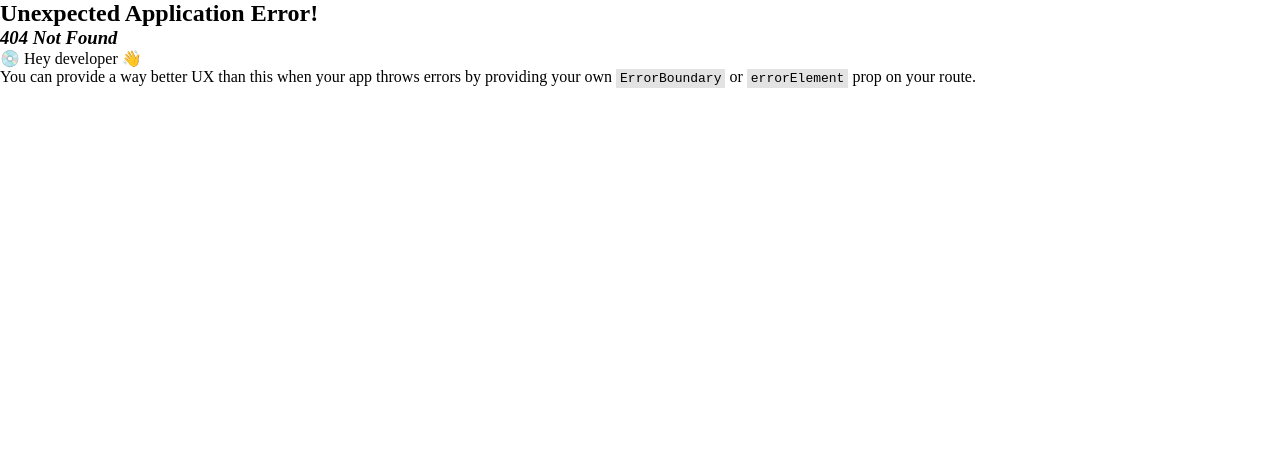
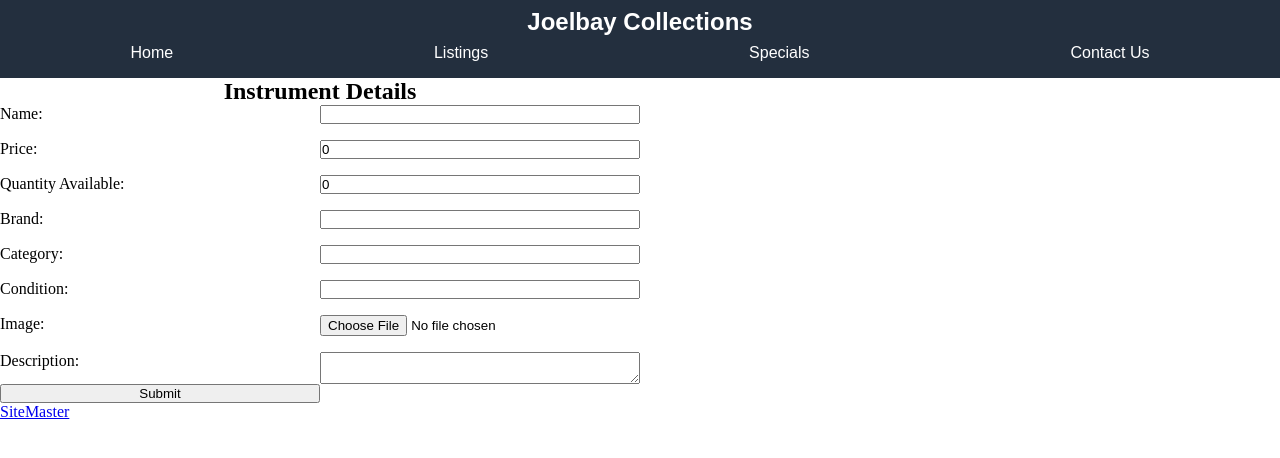
Before and after one commit to lanbow93/joelbay_frontend, a React (Vite) app: page /editmenu in a window 1280 px wide. Before the commit this address had no page. Shown: the top 458 px of the page. Built offline with nearby package versions, Linux system fonts and the light colour scheme; a web font is replaced by a local one.

Commit message:
testing cookies when deployed

```diff
--- a/src/app.scss
+++ b/src/app.scss
@@ -26,7 +26,13 @@ $fancy-font: 'Agbalumo', sans-serif;
         }
 
     }
+    .loadingScreen img {
+        max-width: 80%;
+
+    }
 }
+
+
 
 .navigation {
     background-color: #232F3E;
@@ -103,9 +109,79 @@ $fancy-font: 'Agbalumo', sans-serif;
     }
 }
 
+
+// Mixin for common styles
+@mixin button-styles {
+    background-color: var(--lightpurple-color);
+    box-shadow: 2px 3px 4px black;
+    font-size: 1.5rem;
+    border-radius: 0.5rem;
+    padding: 0.25rem 0.5rem;
+    color: white;
+  }
+
+  .loadingScreen img {
+    margin-top: 2rem;
+    min-width: 80%;
+    border-radius: 30rem;
+    justify-self: center;
+}
+  .errorModal {
+    position: absolute;
+    inset: 0;
+    background-color: rgba(0, 0, 0, 0.623);
+    display: none;
+  }
+
+  .showError {
+    display: flex;
+    justify-content: center; // Center horizontally
+    align-items: center; // Center vertically
+  }
+
+  .errorScreen {
+    background-color: grey;
+    position: absolute;
+    padding: 1rem;
+    justify-self: center;
+
+
+    h1 {
+      color: white;
+      text-shadow: red 1px 1px;
+      margin-bottom: 0.5rem;
+    }
+
+    h2 {
+      color: white;
+      margin-bottom: 1rem;
+    }
+
+    button {
+      @include button-styles; // Using the mixin
+    }
+  }
 .homepage{
     h1{
         text-align: center;
         font-family: $fancy-font;
     }
 }
+
+.loginPage {
+    display: flex;
+    justify-content: center;
+    text-align: center;
+}
+
+form {
+    display: grid;
+    grid-template-columns: 20rem 20rem;
+    h2 {
+        grid-column: span 2;
+        text-align: center;
+    }
+    input{
+        margin-bottom: 1rem;
+    }
+}
--- a/src/pages/AdminLogin.tsx
+++ b/src/pages/AdminLogin.tsx
@@ -1,10 +1,10 @@
 import { ChangeEvent, useState } from 'react'
-import { Link, useNavigate } from 'react-router-dom'
+import { useNavigate } from 'react-router-dom'
 import ErrorScreen from '../components/ErrorScreen'
 import LoadingScreen from '../components/LoadingScreen'
 import url from '../router/url'
 
-function Login() {
+function AdminLogin() {
     const [isLoading, setIsLoading] = useState(false)
     const [isModalActive, setIsModalActive] = useState(false)
     const [errorData, setErrorData] = useState({
@@ -34,19 +34,14 @@ function Login() {
             })
 
             if (response.ok) {
-                const jsonResponse = await response.json()
-                sessionStorage.setItem(
-                    'account',
-                    JSON.stringify(jsonResponse.data)
-                )
-                navigate('/home')
+                navigate('/editmenu')
             } else {
                 const data = await response.json()
                 console.log(data);
                 const { error, message, status } = data
                 setErrorData({
-                    errorMessage: status,
-                    errorAdditional: message,
+                    errorMessage: message,
+                    errorAdditional: status,
                     errorStatus: error,
                 })
                 setIsModalActive(true)
@@ -60,8 +55,6 @@ function Login() {
 
     const handleInputChange = (event: ChangeEvent<HTMLInputElement>) => {
         const { name, value } = event.target
-        // Use the validateNoSpaces function for the username field
-
         setUserData({ ...userData, [name]: value })
     }
 
@@ -84,7 +77,7 @@ function Login() {
                     <LoadingScreen />
                 ) : (
                     <form onSubmit={handleSubmission}>
-                        <h2>Speedy Login</h2>
+                        <h2>Admin Login</h2>
                         <label>Username:</label>
                         <input
                             required
@@ -111,4 +104,4 @@ function Login() {
     )
 }
 
-export default Login
+export default AdminLogin
--- /dev/null
+++ b/src/pages/EditMenu.tsx
@@ -0,0 +1,201 @@
+import { ChangeEvent,useState } from "react"
+import { useNavigate } from "react-router-dom"
+import url from "../router/url"
+import ErrorScreen from "../components/ErrorScreen"
+import LoadingScreen from "../components/LoadingScreen"
+
+interface InstrumentData {
+    name: string;
+    description: string;
+    image: File | null | any;
+    price: number | any;
+    quantityAvailable: number | any;
+    brand: string;
+    category: string;
+    condition: string;
+  }
+
+
+function EditMenu(){
+    const [isLoading, setIsLoading] = useState(false)
+    const [isModalActive, setIsModalActive] = useState(false)
+    const [errorData, setErrorData] = useState({
+        errorMessage: '',
+        errorStatus: '',
+        errorAdditional: '',
+    })
+
+    const [instrumentData, setInstrumentData] = useState<InstrumentData>({
+        name: "",
+        description: "",
+        image: null,
+        price: 0,
+        quantityAvailable: 0,
+        brand: "",
+        category: "",
+        condition: ""
+    })
+    const handleFileChange = (event: React.ChangeEvent<HTMLInputElement>) => {
+        // Handle file change and update the state
+        const files = event.target.files;
+
+        if (files && files.length > 0) {
+          const file = files[0];
+          setInstrumentData((prevData) => ({ ...prevData, image: file }));
+        }
+      };
+
+    const handleSubmission = async (
+        event: React.FormEvent<HTMLFormElement>
+    ) => {
+        event.preventDefault()
+        setIsLoading(true)
+        try {
+            const formData = new FormData();
+            formData.append('name', instrumentData.name);
+            formData.append('description', instrumentData.description);
+            formData.append('image', instrumentData.image); // Append the file
+            formData.append('price', instrumentData.price);
+            formData.append('quantityAvailable', instrumentData.quantityAvailable);
+            formData.append('brand', instrumentData.brand);
+            formData.append('category', instrumentData.category);
+            formData.append('condition', instrumentData.condition);
+
+            const response = await fetch(url + '/instruments', {
+              method: 'POST',
+              body: formData,
+            });
+
+            if (response.ok) {
+              navigate('/editmenu');
+            } else {
+              const data = await response.json();
+              const { error, message, status } = data;
+              setErrorData({
+                errorMessage: message,
+                errorAdditional: status,
+                errorStatus: error,
+              });
+              setIsModalActive(true);
+            }
+          } catch (error) {
+            console.error('Error during submission:', error);
+          } finally {
+            setIsLoading(false);
+          }
+        };
+
+    const handleInputChange = (event: ChangeEvent<HTMLInputElement> | ChangeEvent<HTMLTextAreaElement>) => {
+        const { name, value } = event.target
+        // Use the validateNoSpaces function for the username field
+
+        setInstrumentData({ ...instrumentData, [name]: value })
+    }
+    const navigate = useNavigate()
+
+
+
+
+
+    return (
+        <>
+
+            <div className="editMenu">
+                <div
+                    className={`errorModal ${isModalActive ? 'showError' : ''}`}
+                >
+                    <ErrorScreen
+                        message={errorData.errorMessage}
+                        status={errorData.errorStatus}
+                        error={errorData.errorAdditional}
+                        closeModal={setIsModalActive}
+                    />
+                </div>
+
+                {isLoading ? (
+                    <LoadingScreen />
+                ) : (
+                    <form onSubmit={handleSubmission}>
+    <h2>Instrument Details</h2>
+
+    <label>Name:</label>
+    <input
+        required
+        type="text"
+        name="name"
+        value={instrumentData.name}
+        onChange={handleInputChange}
+    />
+
+    <label>Price:</label>
+    <input
+        required
+        type="number"
+        name="price"
+        value={instrumentData.price}
+        onChange={handleInputChange}
+    />
+
+    <label>Quantity Available:</label>
+    <input
+        required
+        type="number"
+        name="quantityAvailable"
+        value={instrumentData.quantityAvailable}
+        onChange={handleInputChange}
+    />
+
+    <label>Brand:</label>
+    <input
+        required
+        type="text"
+        name="brand"
+        value={instrumentData.brand}
+        onChange={handleInputChange}
+    />
+
+    <label>Category:</label>
+    <input
+        required
+        type="text"
+        name="category"
+        value={instrumentData.category}
+        onChange={handleInputChange}
+    />
+
+    <label>Condition:</label>
+    <input
+        required
+        type="text"
+        name="condition"
+        value={instrumentData.condition}
+        onChange={handleInputChange}
+    />
+<label>Image:</label>
+    <input
+        required
+        type="file"
+        name="image"
+        id="image"
+        onChange={handleFileChange}
+    />
+<label>Description:</label>
+    <textarea
+        required
+        name="description"
+        value={instrumentData.description}
+        onChange={handleInputChange}
+    />
+
+    <button type="submit" className="activated">
+        Submit
+    </button>
+</form>
+
+                )}
+            </div>
+        </>
+    )
+}
+
+export default EditMenu
--- a/src/router/router.tsx
+++ b/src/router/router.tsx
@@ -6,12 +6,14 @@ import {
 import App from "../App";
 import Homepage from "../pages/Homepage";
 import AdminLogin from "../pages/AdminLogin";
+import EditMenu from "../pages/EditMenu";
 
 const router = createBrowserRouter(
   createRoutesFromElements(
     <Route path="/" element={<App />}>
       <Route path="/" element={<Homepage />} />
       <Route path="/sitemaster" element={<AdminLogin />} />
+      <Route path="/editmenu" element={<EditMenu />}/>
     </Route>
   )
 );
--- a/src/router/url.ts
+++ b/src/router/url.ts
@@ -1 +1,2 @@
+// export default 'http://localhost:7777'
 export default 'https://joelbay-backend.onrender.com'
```
